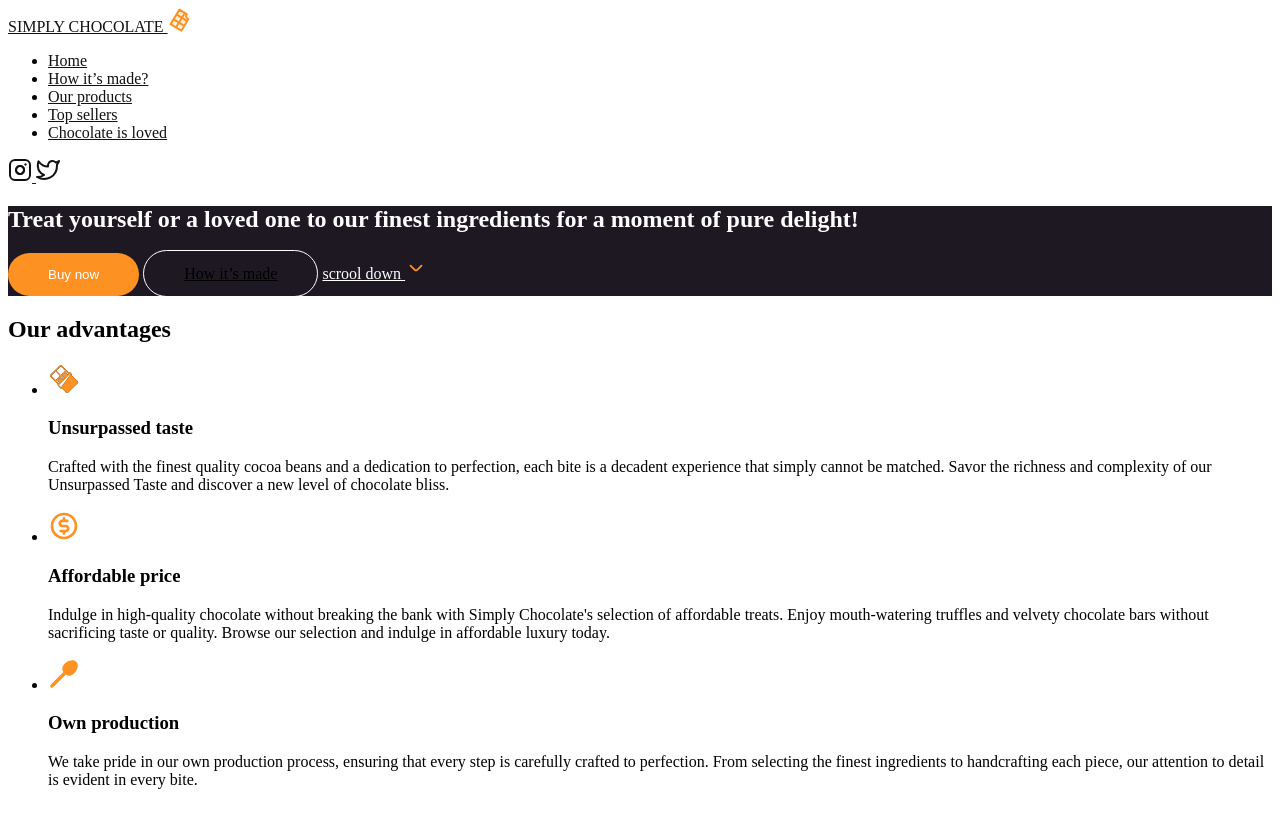
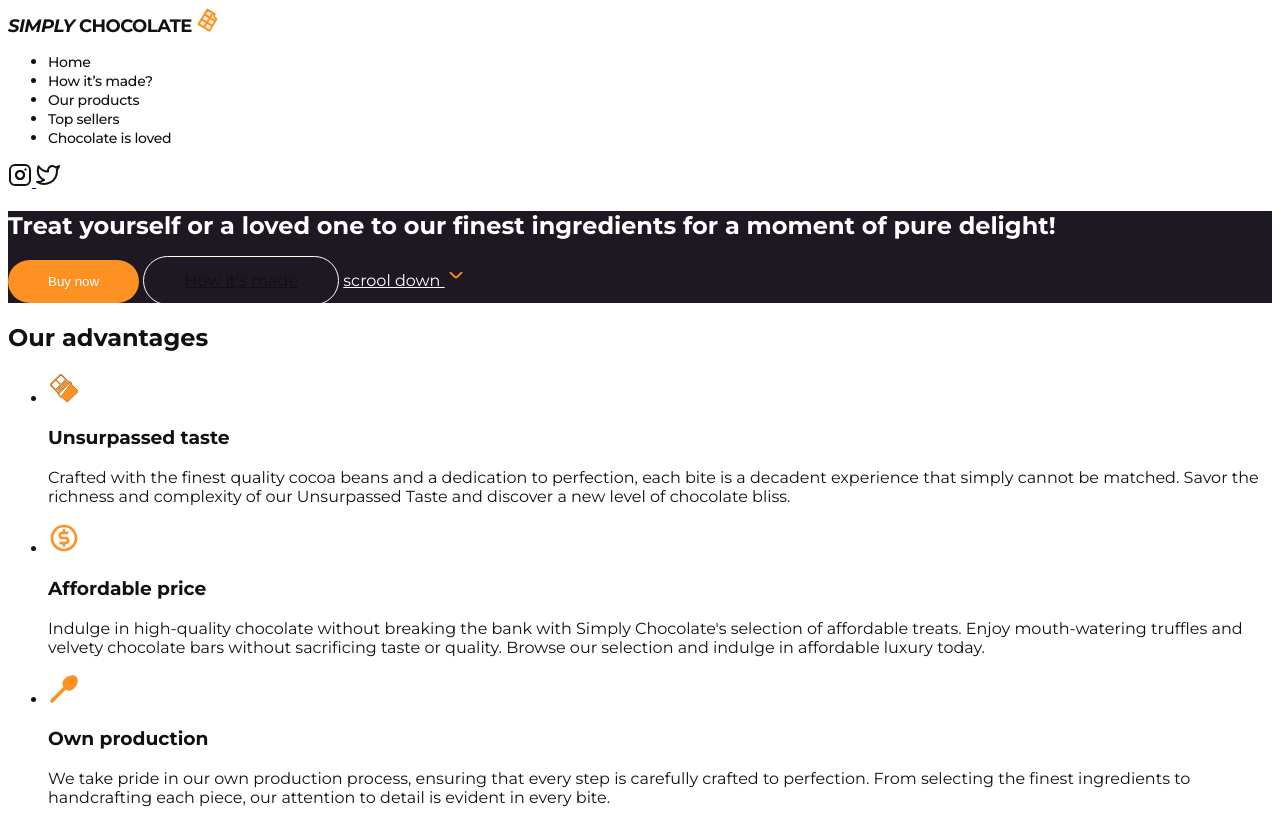
Before and after one commit to Galina-09/chocolate, a plain HTML site: page index.html in a window 1280 px wide. Shown: the top 813 px of the page. Drawn offline with Linux system fonts and the light colour scheme.

Commit message:
add test.html

```diff
--- a/css/styles.css
+++ b/css/styles.css
@@ -1,61 +1,84 @@
-:root{
-    --c-brand:#FD9222;
+:root {
+  --c-brand: #fd9222;
   --c-primary: #111;
-    --c-primary-light:#fff;
-    --c-background:#1E1823;
-    --c-background-light:#fafafa;
+  --c-primary-light: #fff;
+  --c-background: #1e1823;
+  --c-background-light: #fafafa;
+}
+
+body {
+  color: var(--c-primary);
+  font-family: "Montserrat", sans-serif;
 }
 
 .logo {
   color: var(--c-primary);
+  font-weight: 700;
+  font-size: 18px;
+  line-height: 20px;
+  letter-spacing: -0.54px;
+  text-decoration: none;
+  text-transform: uppercase;
+}
+
+.logo-accent {
+  font-style: italic;
 }
 
 .nav-link {
   color: var(--c-primary);
+  font-size: 14px;
+  font-weight: 500;
+  line-height: 16px;
+  letter-spacing: -0.28px;
+  text-decoration: none;
 }
 
 .nav-link:hover {
   color: var(--c-brand);
 }
 
-.hero-section{
-    background-color: var(--c-background);/*replace with image*/
+.hero-section {
+  background-color: var(--c-background); /*replace with image*/
 }
 
-.hero-title{
+.hero-title {
   color: var(--c-primary-light);
 }
 
-.button-primary{
+.button-primary {
   color: var(--c-primary-light);
-    background-color: var(--c-brand);;
+  background-color: var(--c-brand);
   cursor: pointer;
   border: none;
   padding: 14px 40px;
   border-radius: 100px;
 }
 
-.button-primary:hover{
-    background-color: #FCF1E0;
+.button-primary:hover {
+  background-color: #fcf1e0;
   color: FD9222;
-
 }
 
-.button-secondary{
-  color:var(--color-primary-light);
+.button-secondary {
+  color: var(--color-primary-light);
   border: 1px solid var(--c-primary-light);
   padding: 14px 40px;
   border-radius: 100px;
 }
 
-.button-secondary:hover{
-color: var(--color-brand);;
-border-color: var(--c-brand);;
+.button-secondary:hover {
+  color: var(--color-brand);
+  border-color: var(--c-brand);
 }
-.hero-scroll{
+.hero-scroll {
   color: var(--c-primary-light);
 }
 
-.hero-scroll:hover{
-    color:var(--c-brand);;
+.hero-scroll:hover {
+  color: var(--c-brand);
 }
+
+.text-class {
+  border: 4px solid var(--color-brand);
+}
--- a/index.html
+++ b/index.html
@@ -4,13 +4,19 @@
     <meta charset="UTF-8" />
     <meta name="viewport" content="width=device-width, initial-scale=1.0" />
     <title>Simply Chocolate</title>
+    <!--fonts-->
+    <link
+      href="https://fonts.googleapis.com/css2?family=Montserrat:ital,wght@0,400;0,500;0,600;0,700;1,700&display=swap"
+      rel="stylesheet"
+    />
+    <!--styles-->
     <link rel="stylesheet" href="./css/styles.css" />
   </head>
   <body>
     <header>
       <nav>
         <a class="logo" href="./index.html"
-          >SIMPLY CHOCOLATE
+          ><span class="logo-accent">Simply</span> chocolate
           <img
             src="./images/icons/chocolate.svg"
             alt="Simply Chocolate logo"
```
Also changed, not shown: test.html (added, +13 -0 lines). Lines whose indentation alone changed are shown as unchanged.
